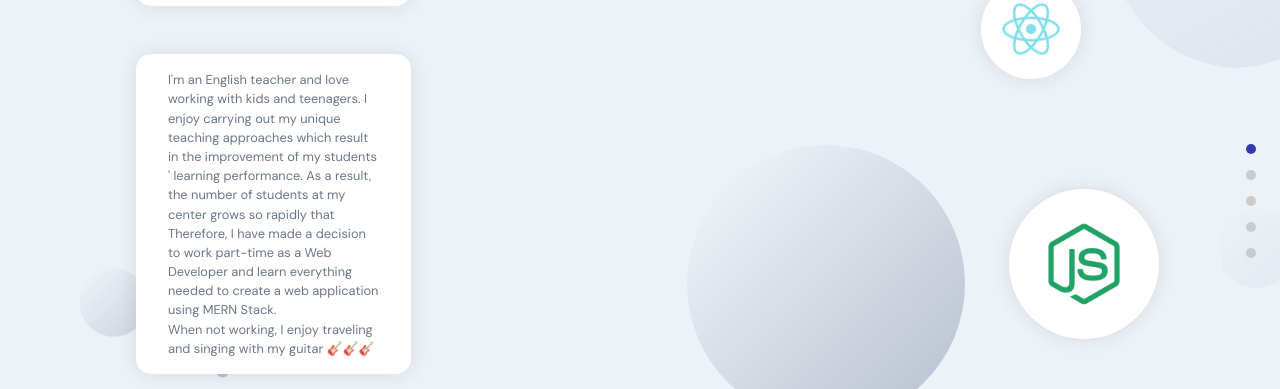
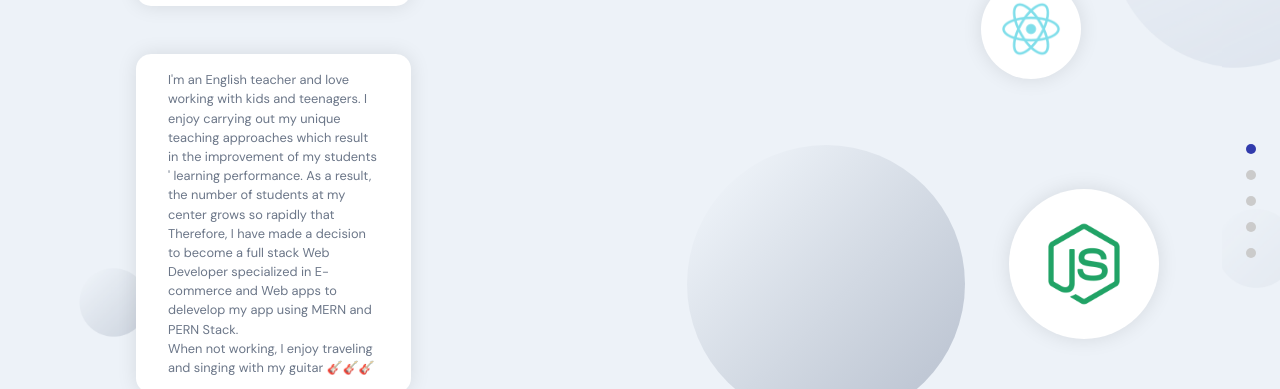
Before and after one commit to VinhQua/porfolio-react, a React (Vite) app: page / in a window 1280 px wide. Shown: the part 199-588 px from the top of the page. Built offline with nearby package versions, Linux system fonts and the light colour scheme; no server answers.

Commit message:
Update Header.jsx

```diff
--- a/src/container/Header/Header.jsx
+++ b/src/container/Header/Header.jsx
@@ -41,9 +41,9 @@ const Header = () => {
               enjoy carrying out my unique teaching approaches which result in
               the improvement of my students ' learning performance. As a
               result, the number of students at my center grows so rapidly that
-              Therefore, I have made a decision to work part-time as a Web
-              Developer and learn everything needed to create a web application
-              using MERN Stack.
+              Therefore, I have made a decision to become a full stack Web
+              Developer specialized in E-commerce and Web apps to delevelop my app
+              using MERN and PERN Stack.
             </p>
             <p className="p-text">
               When not working, I enjoy traveling and singing with my guitar
```
